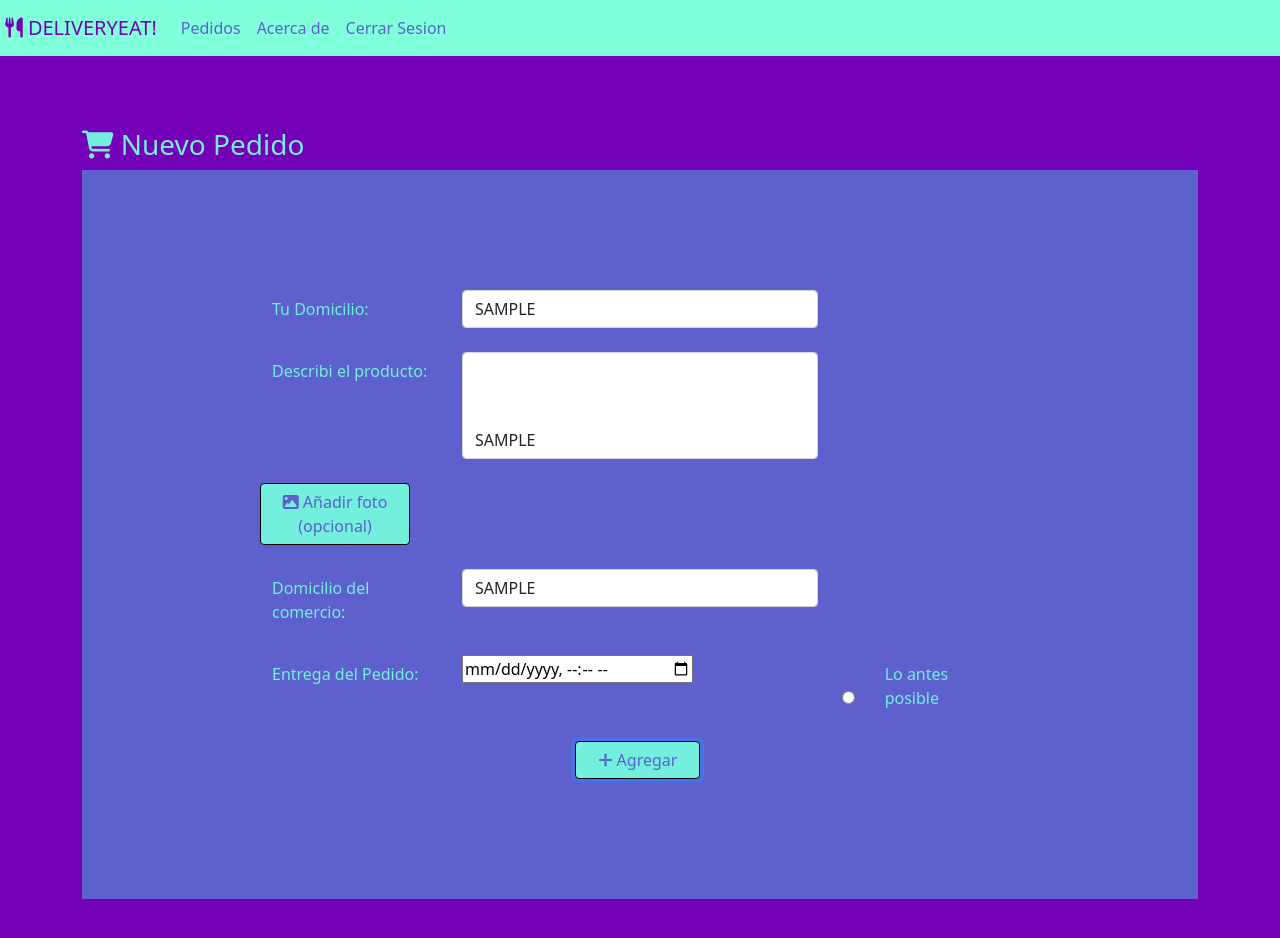
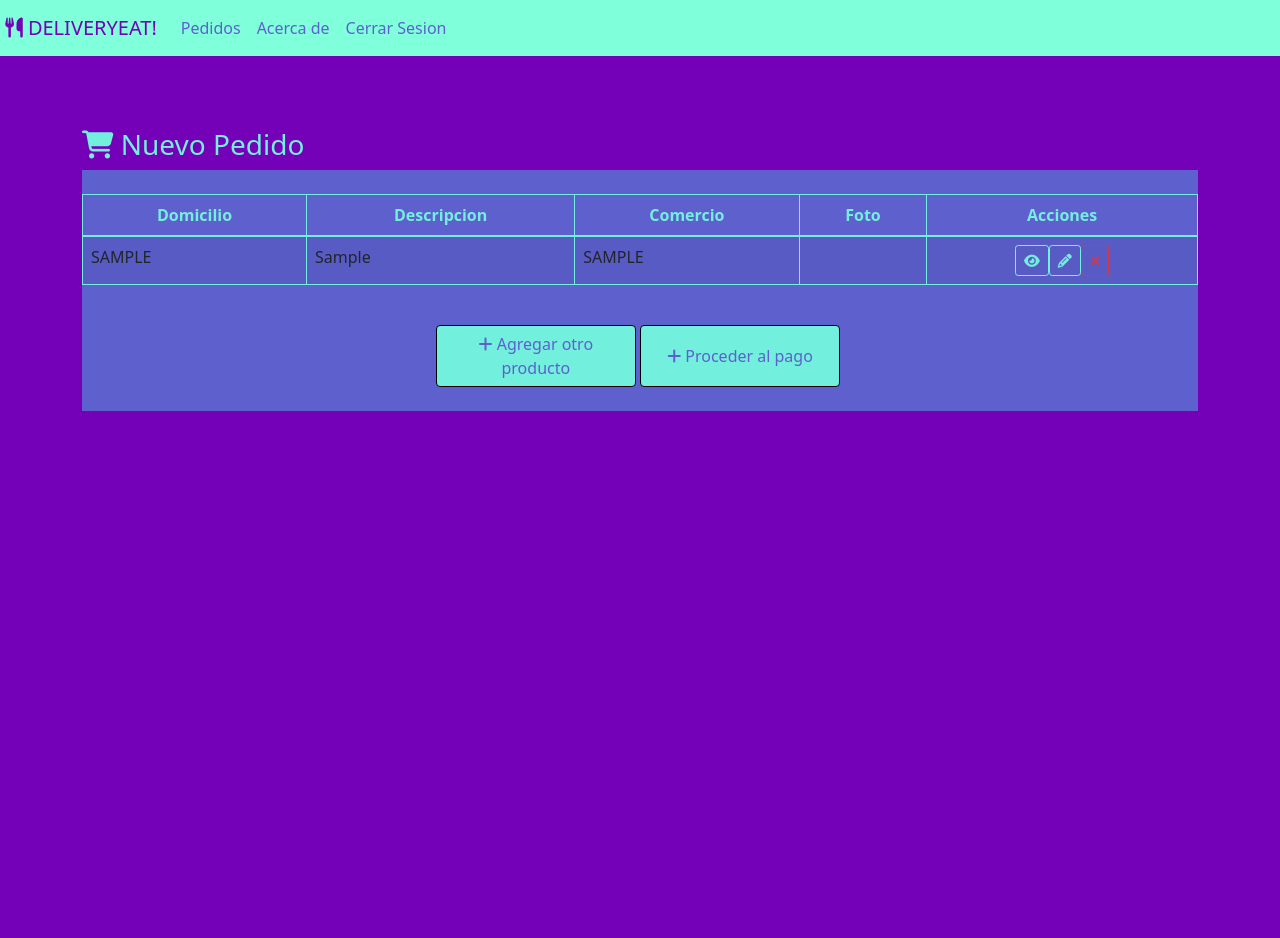
Before and after one commit to arlel/ISW_G5, an Angular app in the folder Trabajos_prácticos/TP6/Producto/Frontend/: page /pedido in a window 1280 px wide. Both pictures are taken after typing "Sample", "Sample", "Sample" into the empty fields and a click on the button "Agregar". Shown: the top 938 px of the page. Built offline with nearby package versions, Linux system fonts and the light colour scheme.

Commit message:
Se agrega form de carrito y form de pago

```diff
--- a/Trabajos_prácticos/TP6/Producto/Frontend/src/app/pedido/pedido.component.css
+++ b/Trabajos_prácticos/TP6/Producto/Frontend/src/app/pedido/pedido.component.css
@@ -33,3 +33,11 @@ form{
 #btnFoto{
     width: 150px;
 }
+
+#btnArchivo{
+    color: #72EFDD;
+}
+
+#btnOtro{
+    width: 200px;
+}
--- a/Trabajos_prácticos/TP6/Producto/Frontend/src/app/pedido/pedido.component.html
+++ b/Trabajos_prácticos/TP6/Producto/Frontend/src/app/pedido/pedido.component.html
@@ -1,7 +1,6 @@
 <h3> <i class="fas fa-shopping-cart"></i> {{Titulo}}</h3>
-<form name="FormPedido" [formGroup]="FormPedido">
-    <div class="pedido-area">
-
+<form name="FormPedido" [formGroup]="FormPedido" *ngIf="Accion == 'N'">
+  <i>&nbsp;</i>
   <div class="form-group row">
     <label class="col-form-label col-sm-2 offset-sm-2">
       Tu Domicilio:
@@ -32,11 +31,18 @@
 
   <div class="form-group row">
     <i>&nbsp;</i>
-                <button id="btnFoto" type="button" class="btn btn-primary col-sm-2 offset-sm-2">
+                <!--<button id="btnFoto" type="button" class="btn btn-primary col-sm-2 offset-sm-2">
                     <span class="fas fa-image"> </span> Añadir foto (opcional)
-                </button>
+                </button>-->
+    <div class="col-sm-2 offset-sm-2">
+      <span class="col-form-label fas fa-image " style="color: #72EFDD;"> </span>
+      <label id="lblFoto" class="col-form-label"> &nbsp;Añadir foto (opcional)</label>
+    </div>
+      <input type="file" class="col-sm-4" id="btnArchivo" accept="image/png, image/jpeg"/>
+
       <i>&nbsp;</i>
   </div>
+
   <div class="form-group row">
     <label class="col-form-label col-sm-2 offset-sm-2">
         Domicilio del comercio:
@@ -60,8 +66,9 @@
       <input type="datetime-local" id="FechaEntrega">
     </div>
     <div class="col-sm-4">
-                <input type="radio" id="html" name="fav_language" value="HTML">
-                <label class="col-form-label col-sm-4 offset-sm-1">
+      <input type="checkbox" id="html" name="fav_language" value="HTML">
+      &nbsp;
+      <label class="col-form-label">
         Lo antes posible
       </label>
     </div>
@@ -70,10 +77,174 @@
 
   <div class="row justify-content-center">
     <i>&nbsp;</i>
-            <button type="button" class="btn btn-primary">
-                <span class="fas fa-plus"> </span> Agregar
+    <button type="button" class="btn btn-primary" (click)="AgregarPedido()">
+    <span class="fas fa-cart-plus"> </span> Agregar
+    </button>
+    &nbsp;
+  </div>
+  <i>&nbsp;</i>
+</form>
+
+<form id="FormCarrito" name="FormCarrito" [formGroup]="FormCarrito" *ngIf="Accion == 'C'">
+  <i>&nbsp;</i>
+  <div id="divTablaPedidos">
+    <table class="table table-bordered table-striped" style="border-color: #72EFDD; color: #72EFDD;">
+      <thead>
+        <tr>
+          <th class="text-center">Domicilio</th>
+          <th class="text-center">Descripcion</th>
+          <th class="text-center">Comercio</th>
+          <th class="text-center text-nowrap">Foto</th>
+          <th class="text-center text-nowrap">Acciones</th>
+        </tr>
+      </thead>
+      <tbody>
+        <tr *ngFor="let item of Pedidos" style="color: #72EFDD;">
+          <td class="text-right">{{item.Domicilio | uppercase}}</td>
+          <td class="text-right">{{item.Descripcion}}</td>
+          <td>{{item.Comercio | uppercase}}</td>
+          <td></td>
+          <td class="text-center text-nowrap">
+            <button
+              type="button"
+              class="btn btn-sm btn-outline-primary"
+              style="color: #72EFDD; border-color: #72EFDD;"
+              title="Consultar"
+
+            >
+              <span class="fas fa-eye"></span>
+            </button>
+            <button
+              type="button"
+              class="btn btn-sm btn-outline-primary"
+              style="color: #72EFDD; border-color: #72EFDD;"
+              title="Modificar"
+
+            >
+              <span class="fas fa-pencil-alt"></span>
+            </button>
+                      <button
+              type="button"
+              class="btn btn-sm btn-outline-danger"
+              title="Eliminar"
+
+            >
+              <span class="fas fa-times"></span>
+            </button>
+          </td>
+        </tr>
+      </tbody>
+    </table>
+
+    <div class="row justify-content-center">
+      <i>&nbsp;</i>
+      <button id="btnOtro" type="button" class="btn btn-primary" (click)="AgregarOtro()">
+          <span class="fas fa-plus"> </span> Agregar otro producto
+      </button>
+      &nbsp;
+      <button id="btnOtro" type="button" class="btn btn-primary" (click)="ProcederAPago()">
+          <span class="fas fa-plus"> </span> Proceder al pago
       </button>
       &nbsp;
     </div>
   </div>
+  <i>&nbsp;</i>
+
 </form>
+
+<form name="FormPago" [formGroup]="FormPago" *ngIf="Accion == 'P'">
+  <i>&nbsp;</i>
+  <div class="form-group row">
+    <label class="col-form-label col-sm-3 offset-sm-1"> Selecciona la forma de pago</label>
+    <div class="col-form-label col-sm-1 offset-sm-1">
+      <input id="efectivo" type="radio" name="radio_forma_pago" (click)="SelecFormaPago('E')">
+      &nbsp;
+      <label class="col-sm-3 offset-sm-0"> Efectivo</label>
+    </div>
+    <div class="col-form-label col-sm-1 offset-sm-1">
+      <input id="tarjeta" type="radio" name="radio_forma_pago" (click)="SelecFormaPago('T')">
+      &nbsp;
+      <label class="col-sm-3 offset-sm-0"> Tarjeta</label>
+    </div>
+  </div>
+
+  <div class="form-group row" *ngIf="Opcion =='E'">
+    <label class="col-form-label col-sm-3 offset-sm-2">
+      Ingresa el monto con el que vas a pagar:
+    </label>
+    <div class="col-sm-4">
+      <input
+        id="inputMonto"
+        class="form-control text-uppercase"
+        name="Monto"
+        formControlName="Monto"
+      />
+    </div>
+  </div>
+
+  <div class="form-group row" *ngIf="Opcion =='T'">
+    <span class="col-form-label fas fa-cc-visa " style="color: #72EFDD;"> </span>
+    <label class="col-form-label col-sm-3 offset-sm-2">
+      Numero de Tarjeta:
+    </label>
+    <div class="col-sm-4">
+      <input
+        id="inputTarjeta"
+        class="form-control text-uppercase"
+        name="Tarjeta"
+        formControlName="Tarjeta"
+      />
+    </div>
+  </div>
+  <i>&nbsp;</i>
+
+  <div class="form-group row" *ngIf="Opcion =='T'">
+    <label class="col-form-label col-sm-3 offset-sm-2">
+      Nombre y apellido del titular:
+    </label>
+    <div class="col-sm-4">
+      <input
+        id="inputTitular"
+        class="form-control text-uppercase"
+        name="Titular"
+        formControlName="Titular"
+      />
+    </div>
+  </div>
+  <i>&nbsp;</i>
+  <div class="form-group row" *ngIf="Opcion =='T'">
+    <label class="col-form-label col-sm-1 offset-sm-2">
+      CVV:
+    </label>
+    <div class="col-sm-1">
+      <input
+        id="inputCVV"
+        class="form-control text-uppercase"
+        name="CVV"
+        formControlName="CVV"
+      />
+    </div>
+    <label class="col-form-label col-sm-2 offset-sm-2">
+      Fecha de vencimiento:
+    </label>
+    <div class="col-sm-1">
+      <input
+        id="inputVenc"
+        class="form-control text-uppercase"
+        name="Venc"
+        formControlName="Venc"
+      />
+    </div>
+  </div>
+  <i>&nbsp;</i>
+
+  <div class="row justify-content-center" *ngIf="Opcion != ''">
+    <i>&nbsp;</i>
+    <button type="button" class="btn btn-primary" (click)="Pagar()">
+        <span class="fas fa-money-bill" *ngIf="Opcion == 'E'"> </span>
+        <span class="fas fa-credit-card" *ngIf="Opcion == 'T'"> </span> Pagar
+    </button>
+    &nbsp;
+</div>
+<i>&nbsp;</i>
+</form>
--- a/Trabajos_prácticos/TP6/Producto/Frontend/src/app/pedido/pedido.component.ts
+++ b/Trabajos_prácticos/TP6/Producto/Frontend/src/app/pedido/pedido.component.ts
@@ -1,5 +1,6 @@
 import { Component, OnInit } from '@angular/core';
 import { FormBuilder, FormGroup } from '@angular/forms';
+import { Pedido } from '../models/pedido';
 
 @Component({
   selector: 'app-pedido',
@@ -9,8 +10,13 @@ import { FormBuilder, FormGroup } from '@angular/forms';
 export class PedidoComponent implements OnInit {
 
   Titulo = "Nuevo Pedido";
+  Pedidos = [];
+  Accion = "N" //la accion inicial es agregar un nuevo pedido
+  Opcion = "";
 
   FormPedido: FormGroup;
+  FormCarrito: FormGroup;
+  FormPago: FormGroup;
   //   La foto debe tener un maximo de 5MB
   // Ciudades que se pueden elegir son CBA Capital, VCP y Rio Primero
   // Descripcion del pedido min 5 char max 255 char
@@ -30,6 +36,49 @@ export class PedidoComponent implements OnInit {
       Comercio: [null]
 
     });
+
+    this.FormCarrito = this.formBuilder.group({
+      Descripcion: [null], //minimo 5 caracteres maximo 255
+      Domicilio: [null],
+      Comercio: [null]
+
+    });
+
+    this.FormPago = this.formBuilder.group({
+      Monto: [null],
+      Tarjeta: [null],
+      CVV:[null],
+      Venc:[null],
+      Titular:[null]
+    });
+  }
+
+  AgregarPedido(){
+    this.Accion = 'C';
+    var nuevoPed = new Pedido();
+    nuevoPed.Domicilio = this.FormPedido.value.Domicilio;
+    nuevoPed.Descripcion = this.FormPedido.value.Descripcion;
+    nuevoPed.Comercio = this.FormPedido.value.Comercio;
+    this.Pedidos.push(nuevoPed);
+    this.FormCarrito.reset();
+  }
+
+  AgregarOtro(){
+    this.Accion ="N";
+    this.FormPedido.reset();
+  }
+
+  ProcederAPago(){
+    this.Accion = "P";
+    this.FormPago.reset();
+  }
+
+  SelecFormaPago(opcion){
+    this.Opcion = opcion;
+  }
+
+  Pagar(){
+    //WIP
   }
 
 }
```
Lines whose indentation alone changed are shown as unchanged.
